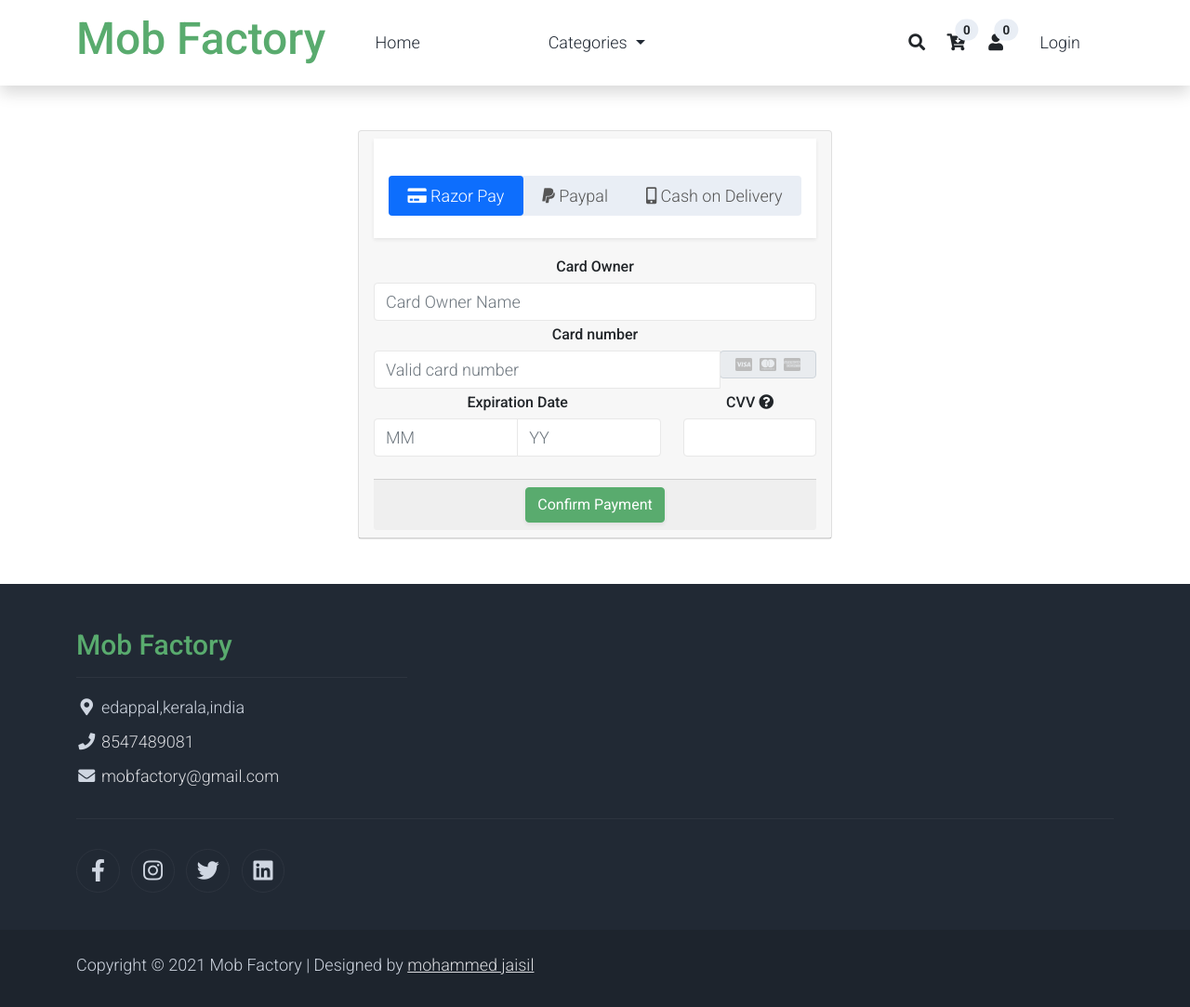
After one commit to mohammedjaisil/ecommerce_project, a Django app: page /payment in a window 1280 px wide. The commit adds this page. Shown: the whole page at 93% size. Run offline with Django 4.2, Linux system fonts and the light colour scheme; data that the repository does not hold is empty; some libraries are stand-ins or nearby versions.

Commit message:
payment added

```diff
--- /dev/null
+++ b/templates/user/payment.html
@@ -0,0 +1,135 @@
+{% extends 'user/user_base.html' %}
+{% load static %}
+{% block content %}
+
+<div class="container text-center p-5">
+
+    <style>
+
+        .rounded {
+            border-radius: 1rem;
+        }
+        .nav-pills .nav-link {
+            color: #555;
+        }
+        .nav-pills .nav-link.active {
+            color: white;
+        }
+        input[type="radio"] {
+            margin-right: 5px;
+        }
+        .bold {
+            font-weight: bold;
+        }
+    </style>
+<!-- This script got from frontendfreecode.com -->
+    <div class="row">
+        <div class="col-lg-6 mx-auto">
+            <div class="card">
+                <div class="card-header">
+                    <div class="bg-white shadow-sm pt-4 pl-2 pr-2 pb-2">
+                        <!-- Credit card form tabs -->
+                        <ul role="tablist" class="nav bg-light nav-pills rounded nav-fill  m-3">
+                            <li class="nav-item">
+                                <a data-toggle="pill" href="#credit-card" class=" nav-link active"> <i class="fas fa-credit-card mr-2"></i> Razor Pay </a>
+                            </li>
+                            <li class="nav-item">
+                                <a data-toggle="pill" href="#paypal" class="nav-link"> <i class="fab fa-paypal mr-2"></i> Paypal </a>
+                            </li>
+                            <li class="nav-item">
+                                <a data-toggle="pill" href="#net-banking" class="nav-link"> <i class="fas fa-mobile-alt mr-2"></i> Cash on Delivery </a>
+                            </li>
+                        </ul>
+                    </div>
+                    <!-- End -->
+                    <!-- Credit card form content -->
+                    <div class="tab-content">
+                        <!-- credit card info-->
+                        <div id="credit-card" class="tab-pane fade show active pt-3">
+                            <form role="form">
+                                <div class="form-group">
+                                    <label for="username">
+                                        <h6>Card Owner</h6>
+                                    </label>
+                                    <input type="text" name="username" placeholder="Card Owner Name" required class="form-control" />
+                                </div>
+                                <div class="form-group">
+                                    <label for="cardNumber">
+                                        <h6>Card number</h6>
+                                    </label>
+                                    <div class="input-group">
+                                        <input type="text" name="cardNumber" placeholder="Valid card number" class="form-control" required />
+                                        <div class="input-group-append">
+                                            <span class="input-group-text text-muted"> <i class="fab fa-cc-visa mx-1"></i> <i class="fab fa-cc-mastercard mx-1"></i> <i class="fab fa-cc-amex mx-1"></i> </span>
+                                        </div>
+                                    </div>
+                                </div>
+                                <div class="row">
+                                    <div class="col-sm-8">
+                                        <div class="form-group">
+                                            <label>
+                                                <span class="hidden-xs">
+                                                    <h6>Expiration Date</h6>
+                                                </span>
+                                            </label>
+                                            <div class="input-group"><input type="number" placeholder="MM" name="" class="form-control" required /> <input type="number" placeholder="YY" name="" class="form-control" required /></div>
+                                        </div>
+                                    </div>
+                                    <div class="col-sm-4">
+                                        <div class="form-group mb-4">
+                                            <label data-toggle="tooltip" title="Three digit CV code on the back of your card">
+                                                <h6>CVV <i class="fa fa-question-circle d-inline"></i></h6>
+                                            </label>
+                                            <input type="text" required class="form-control" />
+                                        </div>
+                                    </div>
+                                </div>
+                                <div class="card-footer"><button type="button" class="subscribe btn btn-success btn-block shadow-sm">Confirm Payment</button></div>
+                            </form>
+                        </div>
+                        <!-- End -->
+                        <!-- Paypal info -->
+                        <div id="paypal" class="tab-pane fade pt-3">
+                            <h6 class="pb-2">Select your paypal account type</h6>
+                            <div class="form-group">
+                                <label class="radio-inline"> <input type="radio" name="optradio" checked /> Domestic </label> <label class="radio-inline"> <input type="radio" name="optradio" class="ml-5" />International </label>
+                            </div>
+                            <p>
+                                <button type="button" class="btn btn-success"><i class="fab fa-paypal mr-2"></i> Log into my Paypal</button>
+                            </p>
+                            <p class="text-muted">
+                                Note: After clicking on the button, you will be directed to a secure gateway for payment. After completing the payment process, you will be redirected back to the website to view details of your order.
+                            </p>
+                        </div>
+                        <!-- End -->
+                        <!-- bank transfer info -->
+                        <div id="net-banking" class="tab-pane fade pt-3">
+
+                            <div class="form-group">
+                                <p>
+                                    <button type="button" class="btn btn-success"><i class="fas fa-mobile-alt mr-2"></i> Proceed Payment</button>
+                                </p>
+                            </div>
+                            <p class="text-muted">
+                                Note: After clicking on the button, you will be directed to a secure gateway for payment. After completing the payment process, you will be redirected back to the website to view details of your order.
+                            </p>
+                        </div>
+                        <!-- End -->
+                        <!-- End -->
+                    </div>
+                </div>
+            </div>
+        </div>
+    </div>
+
+
+
+
+
+</div>
+
+<script src="https://cdnjs.cloudflare.com/ajax/libs/jquery/3.2.1/jquery.min.js"></script>
+<script src="https://stackpath.bootstrapcdn.com/bootstrap/4.0.0/js/bootstrap.bundle.min.js"></script>
+
+
+{% endblock content %}
--- a/userapp/urls.py
+++ b/userapp/urls.py
@@ -8,7 +8,7 @@ urlpatterns = [
     path('cart',views.cart,name='cart'),
     path('cartadd',views.cartadd,name='cartadd'),
     path('otp_login',views.otp_login,name='otp_login'),
-    path('profile/',views.profile,name='profile'),
+    path('profile',views.profile,name='profile'),
     path('logout',views.logout,name='logout'),
     path('add_address',views.add_address,name='add_address'),
     path('deleteaddress/<int:id>',views.delete_address,name='deleteaddress'),
@@ -20,5 +20,7 @@ urlpatterns = [
     path('wishlist',views.wishlist,name='wishlist'),
     path('wishlistadd/<int:id>',views.wishlistadd,name='wishlistadd'),
     path('wishlistdelete/<int:id>',views.wishlistdelete,name='wishlistdelete'),
+    path('payment',views.payment,name='payment'),
+
 
 ]
--- a/userapp/views.py
+++ b/userapp/views.py
@@ -266,14 +266,10 @@ def edit_address(request,id):
 
 
 def delete_address(request,id):
-    if 'user_id' in request.session:
         item = CustomerAdress.objects.get(id = id)
         item.delete()
         return redirect(profile)
-    else:
-        item = CustomerAdress.objects.get(id = id)
-        item.delete()
-        return redirect(checkout)
+
 
 
 def cart(request):
@@ -529,3 +525,9 @@ def wishlistdelete(request,id):
     else:
         messages.error(request, 'Login is required')
         return redirect(login)
+
+
+
+def payment(request):
+
+    return render(request,'user/payment.html')
```
Also changed, not shown: templates/user/checkout.html (+1 -9 lines), templates/user/index.html (+4 -12 lines), templates/user/products.html (+6 -6 lines), static/assets/img/hero-1.jpg (added), static/assets/img/hero-2.jpg (added), static/hero-1.jpg (added), static/hero-2.jpg (added), static/img/hero-1.jpg (added), static/img/hero-2.jpg (added).
